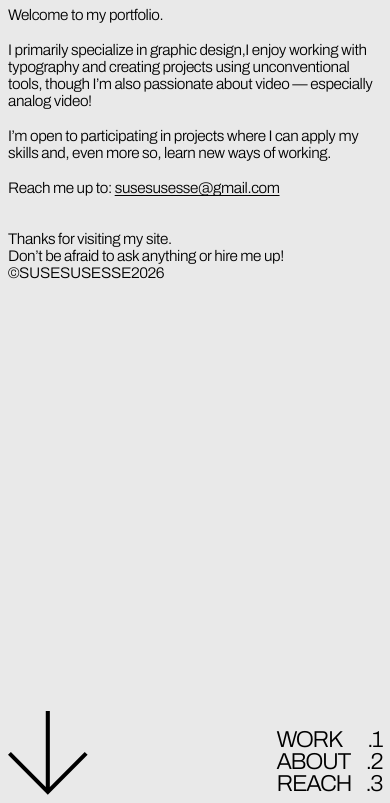
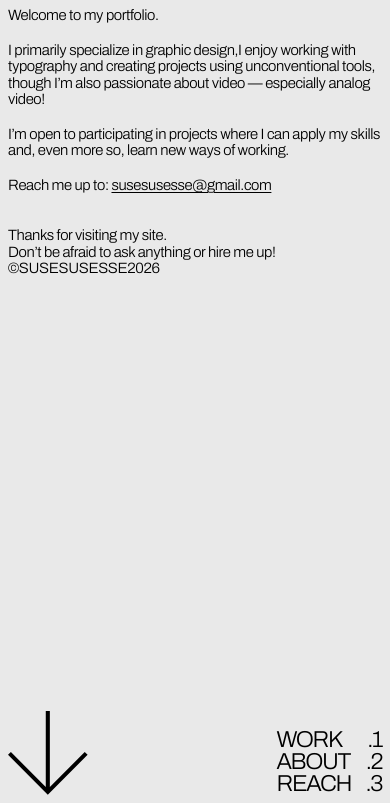
Before and after one commit to susesusesse/suse, a plain HTML site: page index.html in a window 390 px wide. Shown: the part 41-844 px from the top of the page. Drawn offline with Linux system fonts and the light colour scheme.

Commit message:
Update style.css

```diff
--- a/style.css
+++ b/style.css
@@ -521,7 +521,7 @@ body {
     }
 
     .text-small {
-        font-size: 1.2rem;
+        font-size: 14pt;
         line-height: 1.1;
         letter-spacing: -0.03rem;
     }
```
